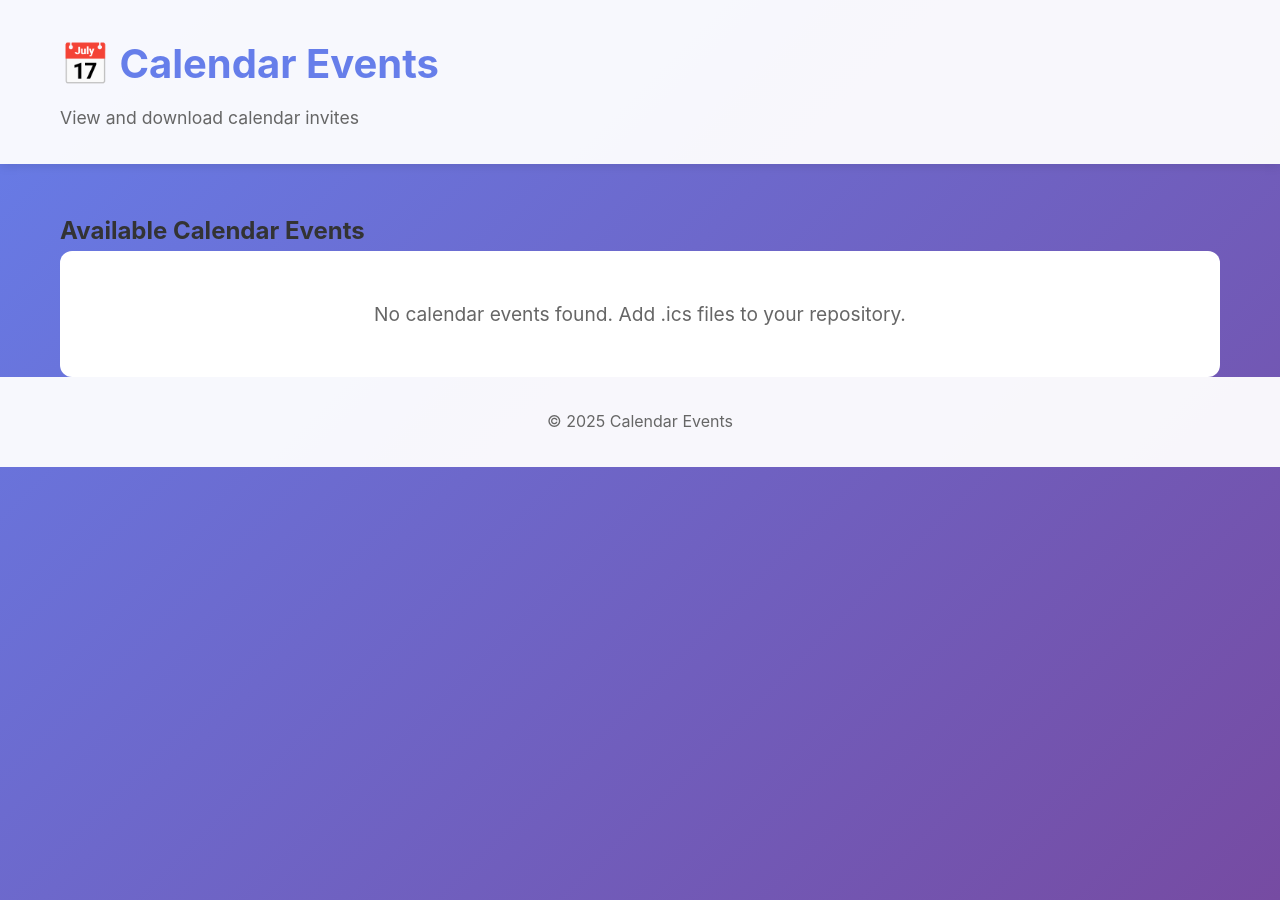
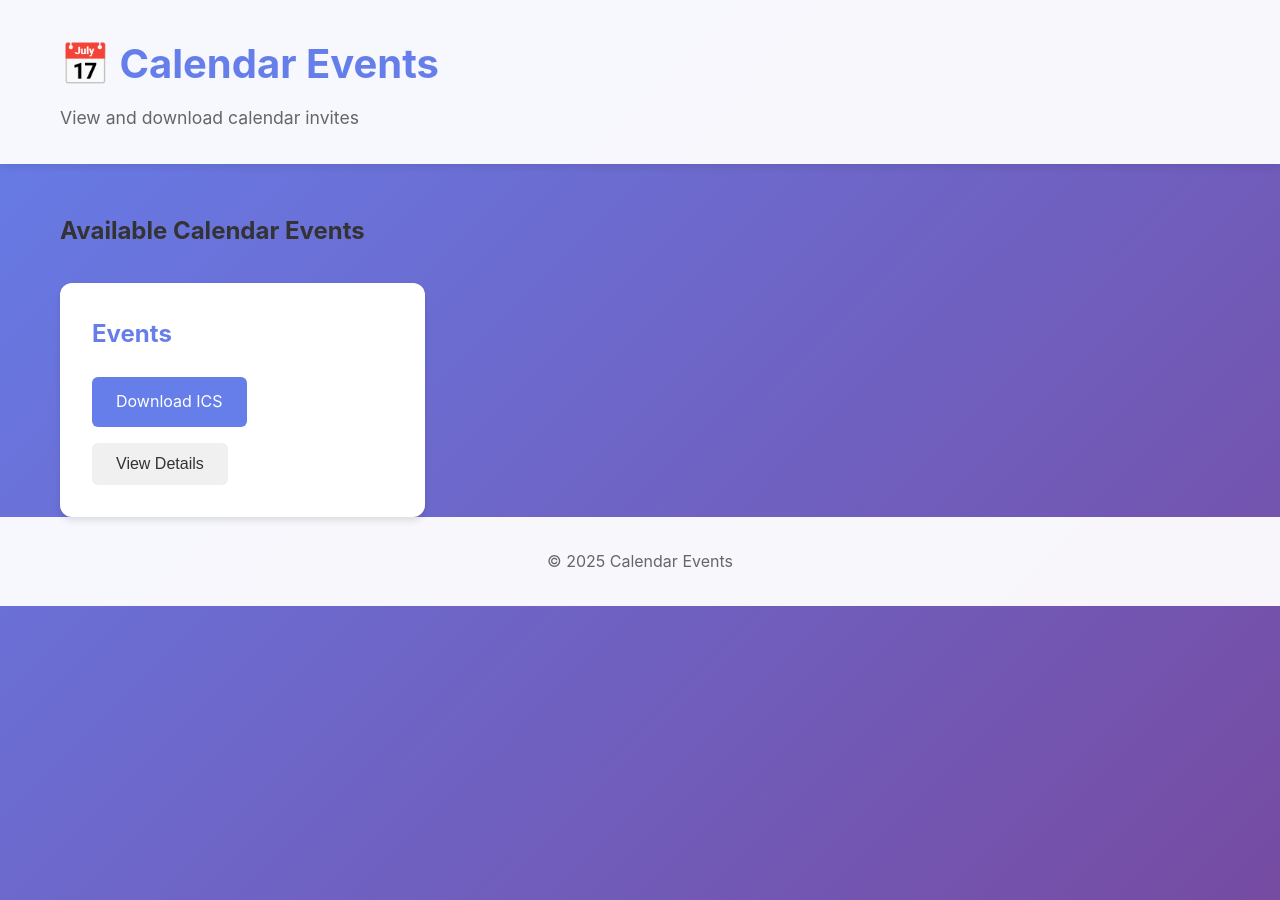
Before and after one commit to mc2mc/calendar-invites, a Jekyll site: the page built from my-jekyll-ics-site/index.md, in a window 1280 px wide. Built offline with Jekyll 4.4.1, drawn with Linux system fonts in a browser that asks for light colours.

Commit message:
Copilot fixes

```diff
--- a/my-jekyll-ics-site/_config.yml
+++ b/my-jekyll-ics-site/_config.yml
@@ -16,3 +16,6 @@ defaults:
       path: ""
     values:
       layout: default
+
+include:
+  - _data
--- a/my-jekyll-ics-site/index.md
+++ b/my-jekyll-ics-site/index.md
@@ -6,26 +6,19 @@ title: Home
 ## Available Calendar Events
 
 <div id="events-list">
-    {% assign ics_files = site.static_files | where_exp: "file", "file.extname == '.ics'" %}
-    {% if ics_files.size > 0 %}
-        <div class="events-grid">
-        {% for file in ics_files %}
-            <div class="event-card">
-                <h3>{{ file.name | remove: '.ics' | replace: '-', ' ' | capitalize }}</h3>
-                <div class="event-actions">
-                    <a href="{{ file.path | relative_url }}" class="btn btn-primary" download>
-                        Download ICS
-                    </a>
-                    <button class="btn btn-secondary" onclick="viewEvent('{{ file.path | relative_url }}')">
-                        View Details
-                    </button>
-                </div>
+    <div class="events-grid">
+        <div class="event-card">
+            <h3>Events</h3>
+            <div class="event-actions">
+                <a href="{{ '/_data/events.ics' | relative_url }}" class="btn btn-primary" download>
+                    Download ICS
+                </a>
+                <button class="btn btn-secondary" onclick="viewEvent('{{ '/_data/events.ics' | relative_url }}')">
+                    View Details
+                </button>
             </div>
-        {% endfor %}
         </div>
-    {% else %}
-        <p class="no-events">No calendar events found. Add .ics files to your repository.</p>
-    {% endif %}
+    </div>
 </div>
 
 <div id="event-modal" class="modal">
```
